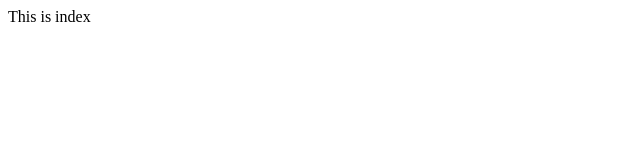
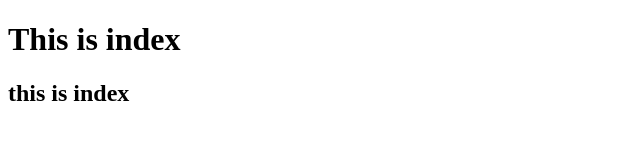
Before and after one commit to YeXiu2001/arcp_portfolio, a website built with webpack: page dist/index.html in a window 1280 px wide. Shown: the whole page, without its empty margins (0-640 px from the left). Built offline with nearby package versions, Linux system fonts and the light colour scheme; some packages are replaced by stand-ins of ours.

Commit message:
test second commit

```diff
--- a/dist/index.html
+++ b/dist/index.html
@@ -8,6 +8,8 @@
     <script defer src="./bundle.js"></script>
 </head>
 <body>
-    This is index
+    <h1>This is index</h1>
+    <h2>this is index
+    </h2>
 </body>
 </html>
```
